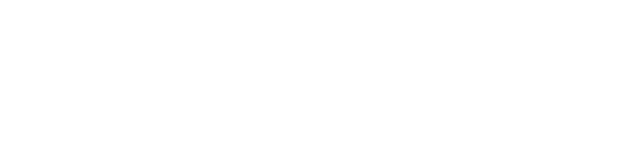
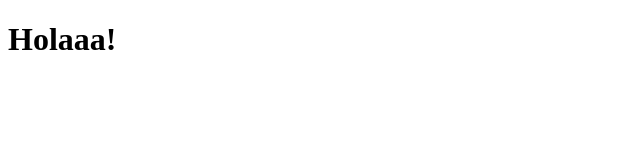
Before and after one commit to SaraValentinaMaquilladora/SaraValentinaMaquilladora.github.io, a plain HTML site: page index.html in a window 1280 px wide. Shown: the whole page, without its empty margins (0-640 px from the left). Drawn offline with Linux system fonts and the light colour scheme.

Commit message:
Update index.html

```diff
--- a/index.html
+++ b/index.html
@@ -4,4 +4,5 @@
 </head>
 <body>
 </body>
+  <h1> Holaaa! </h1>
 </html>
```
